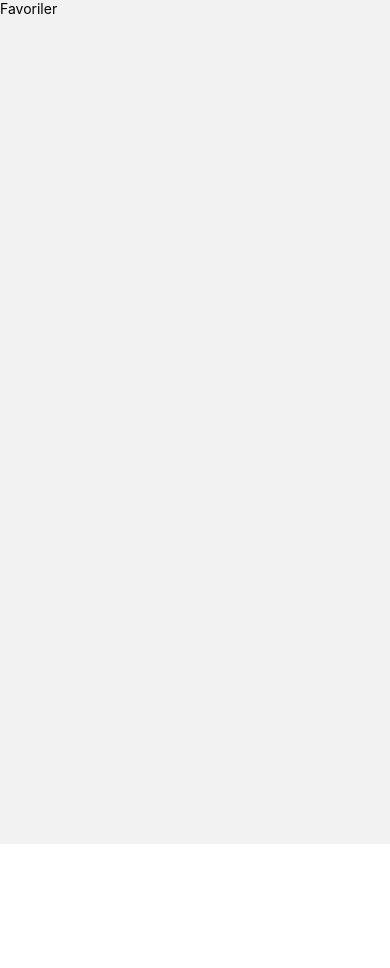
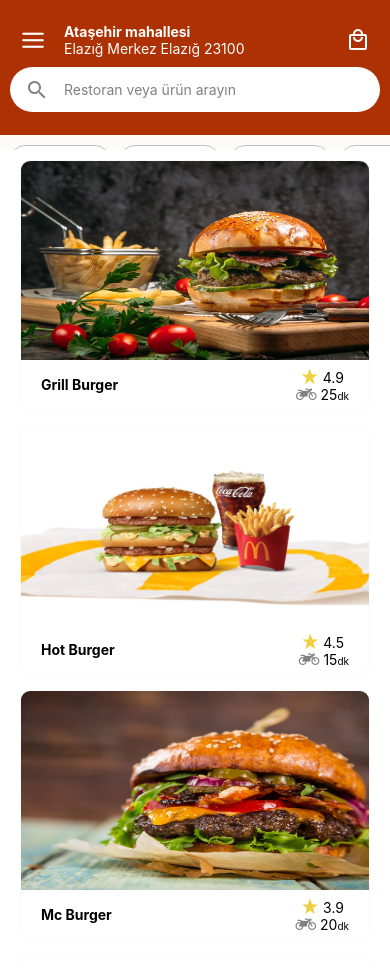
Before and after one commit to Efe-Eroglu/Food-Ordering-App, a React Native app: screen /favoriler in a window 390 px wide. Shown: the top 968 px of the page. Before the commit the page ends 844 px from the top, so only its background shows below. Built offline with nearby package versions, Linux system fonts and the light colour scheme; no server answers.

Commit message:
Favourite Restaurant Screen

```diff
--- a/screens/Favoriler.js
+++ b/screens/Favoriler.js
@@ -1,5 +1,20 @@
-import { StatusBar, StyleSheet, Text, View } from 'react-native'
-import React, { useEffect } from 'react'
+import {
+  FlatList,
+  Image,
+  StatusBar,
+  StyleSheet,
+  Text,
+  TouchableOpacity,
+  View,
+} from "react-native";
+import React, { useCallback, useEffect } from "react";
+import Bar from "../components/Bar";
+import { Entypo } from "@expo/vector-icons";
+import restaurants_data from "../data/restaurants_data";
+import { FontAwesome } from "@expo/vector-icons";
+import FilterBar from "../components/FilterBar";
+import { FontAwesome5 } from "@expo/vector-icons";
+import { useFonts } from "expo-font";
 
 export default function Favoriler() {
   useEffect(() => {
@@ -7,12 +22,136 @@ export default function Favoriler() {
     StatusBar.setBarStyle("light-content");
   }, []);
 
+  const renderItem = ({ item }) => (
+    <View>
+      <TouchableOpacity style={styles.cart} activeOpacity={0.9}>
+        <View style={styles.leftSide}>
+          <Image
+            source={item.image}
+            style={styles.image}
+            resizeMode="stretch"
+          />
+        </View>
+        <View style={styles.rightSide}>
+          <Text style={styles.name}>{item.name}</Text>
+          <View style={styles.icons}>
+            <Text style={{ marginRight: 5 }}>
+              <Entypo name="star" size={18} color="#edd142" /> {item.rating}
+            </Text>
+            <Text style={styles.delivery}>
+              <FontAwesome name="motorcycle" size={16} color="gray" />{" "}
+              {item.delivery}
+              <Text style={{ fontSize: 10 }}>dk</Text>
+            </Text>
+          </View>
+        </View>
+      </TouchableOpacity>
+    </View>
+  );
 
+  const [fontsLoaded, fontError] = useFonts({
+    SemiBold: require("../assets/fonts/Caveat-SemiBold.ttf"),
+    Medium: require("../assets/fonts/Caveat-Medium.ttf"),
+  });
+
+  const onLayoutRootView = useCallback(async () => {
+    if (fontsLoaded || fontError) {
+      await SplashScreen.hideAsync();
+    }
+  }, [fontsLoaded, fontError]);
+
+  if (!fontsLoaded && !fontError) {
+    return null;
+  }
   return (
-    <View>
-      <Text>Favoriler</Text>
+    <View style={styles.outContainer}>
+      <Bar />
+      <View style={styles.container}>
+        <FilterBar />
+        <FlatList
+          data={restaurants_data}
+          renderItem={renderItem}
+          keyExtractor={(item) => item.id}
+          showsVerticalScrollIndicator={false}
+        />
+      </View>
+
+      {/* Veri tabanı işlemleri yapıldıktan sonra daha önce sipariş verilmediyse satır sonrası kod bloğu çalışacak */}
+      {/* <View style={styles.nullContainer}>
+        <Text style={styles.nullText}>Favori Restoranlar Bulunamadı</Text>
+        <FontAwesome5 name="search-location" size={42} color="black" />
+      </View>*/}
     </View>
-  )
+  );
 }
 
-const styles = StyleSheet.create({})
+const styles = StyleSheet.create({
+  nullText: {
+    maxWidth: 250,
+    alignContent: "center",
+    textAlign: "center",
+    justifyContent: "center",
+    fontSize: 34,
+    marginRight: 10,
+    fontFamily: "SemiBold",
+    color: "black",
+  },
+  outContainer: {
+    flex: 1,
+  },
+  nullContainer: {
+    flex: 1,
+    backgroundColor: "#fff",
+    alignItems: "center",
+    justifyContent: "center",
+    flexDirection: "row",
+  },
+  container: {
+    width: "100%",
+    height: "100%",
+    alignItems: "center",
+    backgroundColor: "#fff",
+  },
+  cart: {
+    width: 350,
+    height: 250,
+    borderRadius: 10,
+    backgroundColor: "#fff",
+    marginBottom: 15,
+    overflow: "hidden",
+    elevation: 1,
+    borderWidth: 1,
+    borderColor: "rgba(230,230,230,0.2)",
+  },
+  image: {
+    width: "100%",
+    height: "100%",
+  },
+  rightSide: {
+    flex: 2,
+    alignItems: "center",
+    justifyContent: "space-between",
+    paddingHorizontal: 20,
+    flexDirection: "row",
+  },
+  leftSide: {
+    flex: 8,
+  },
+  title: {
+    alignSelf: "flex-start",
+    marginLeft: 20,
+    fontSize: 24,
+    marginTop: 10,
+    fontWeight: "bold",
+  },
+  delivery: {
+    fontSize: 14,
+    marginLeft: 20,
+  },
+  name: {
+    fontWeight: "bold",
+  },
+  icons: {
+    alignItems: "flex-end",
+  },
+});
```
